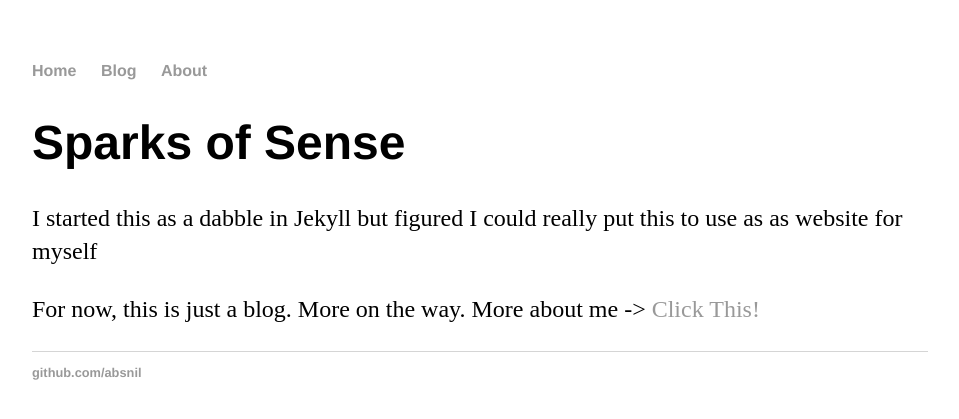
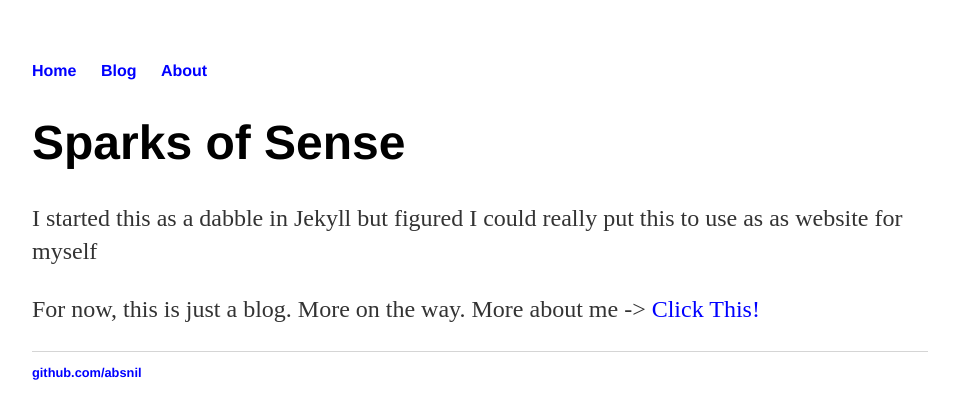
Before and after one commit to absnil/absnil.github.io, a Jekyll site: the page built from index.html, in a window 1280 px wide. Shown: the top 419 px of the page, without its empty margins (160-1119 px from the left). Built offline with Jekyll 4.4.1, drawn with Linux system fonts in a browser that asks for light colours.

Commit message:
Update main.css

```diff
--- a/css/main.css
+++ b/css/main.css
@@ -1,9 +1,9 @@
 body { margin: 60px auto; width: 70%; }
 
-a { text-decoration: none; color: #999; }
+a { text-decoration: none; color: #0000FF; }
 a:hover { text-decoration: underline; }
 
-p, ul { font-size: 1.5em; line-height: 1.4em; color: 00080; }
+p, ul { font-size: 1.5em; line-height: 1.4em; color: #333; }
 
 h1, h2, h3, h4 { font-family: 'Helvetica', 'Arial', 'Sans-Serif'; }
 h1 { font-size: 3em;  }
```
